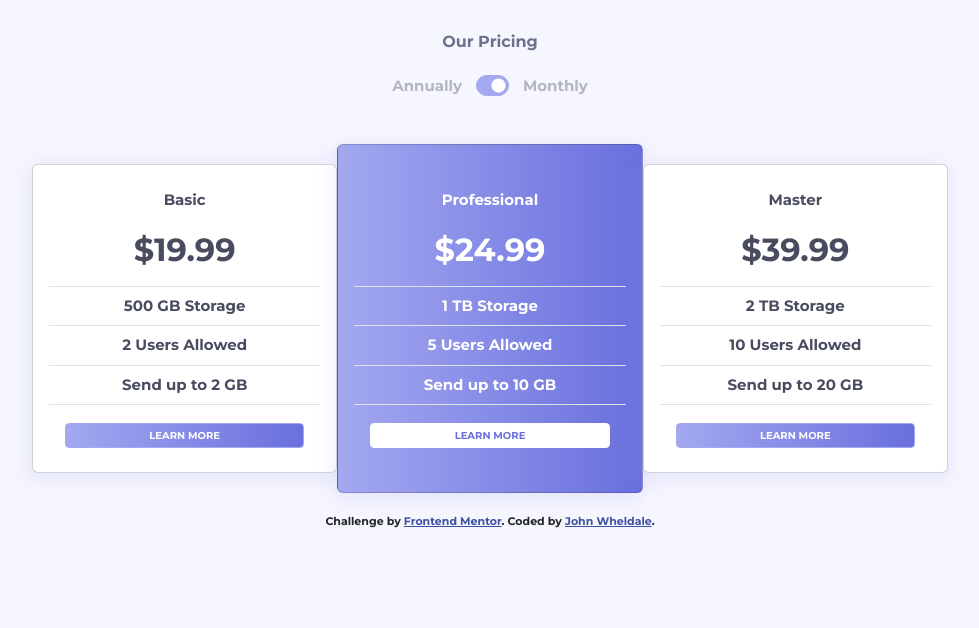
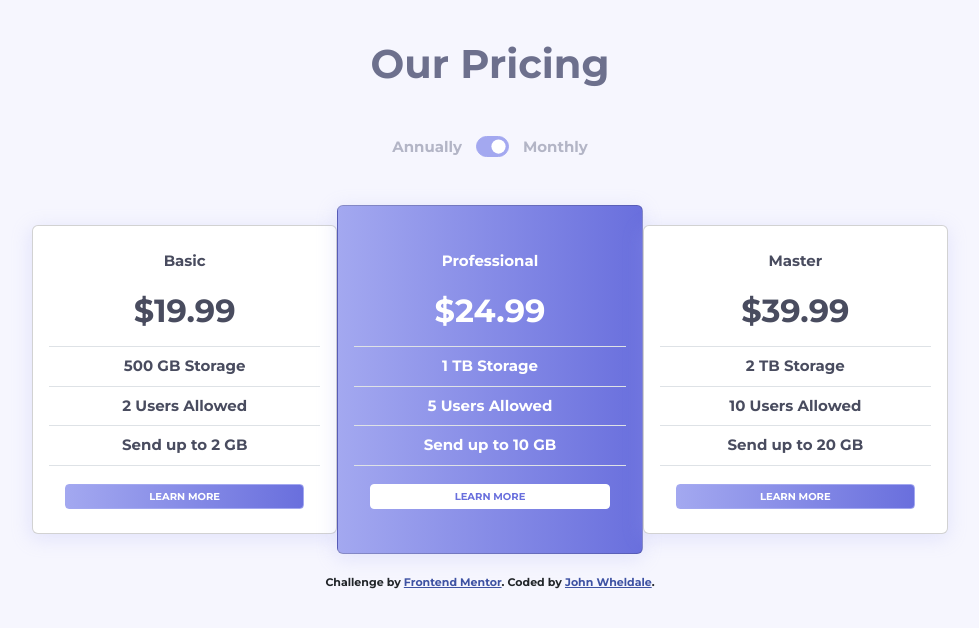
Before and after one commit to whejy/frontend-mentor, a plain HTML site: page pricing-component-with-toggle-master/index.html in a window 1280 px wide. Shown: the whole page, without its empty margins (150-1129 px from the left). Drawn offline with nearby package versions, Linux system fonts and the light colour scheme.

Commit message:
fix accessibility issues

```diff
--- a/pricing-component-with-toggle-master/index.html
+++ b/pricing-component-with-toggle-master/index.html
@@ -33,10 +33,8 @@
     <title>Frontend Mentor | Pricing Component</title>
   </head>
   <body>
-    <div class="container-sm text-center">
-      <div class="row">
-        <h6 class="col">Our Pricing</h6>
-      </div>
+    <h1>Our Pricing</h1>
+    <div role="main" class="container-sm text-center">
       <div class="row justify-content-center g-0">
         <div class="col">
           <label class="form-check-label" for="flexSwitchCheckChecked"
--- a/pricing-component-with-toggle-master/styles.css
+++ b/pricing-component-with-toggle-master/styles.css
@@ -4,10 +4,11 @@ body {
     background: hsl(240, 78%, 98%);
 }
 
-h6 {
-    padding-top: 2em;
+h1 {
+    padding-top: 1em;
     padding-bottom: 1em;
     color: hsl(233, 13%, 49%);
+    text-align: center;
 }
 
 .form-switch {
```
